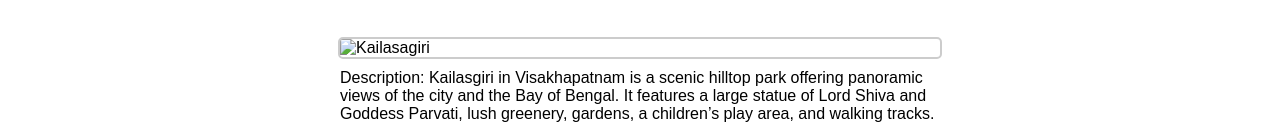
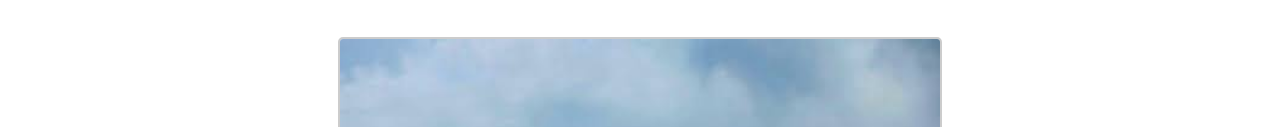
Before and after one commit to Tulasi4394/Tulasi3.github.io, a plain HTML site: page index.html in a window 1280 px wide. Shown: the part 699-826 px from the top of the page. Drawn offline with Linux system fonts and the light colour scheme.

Commit message:
Update index.html

```diff
--- a/index.html
+++ b/index.html
@@ -75,7 +75,7 @@
         </div>
 
         <div class="image-container">
-            <img src="" alt="Kailasagiri">
+            <img src="https://raw.githubusercontent.com/Tulasi4394/Tulasi3.github.io/refs/heads/main/images%20(10).jpeg" alt="Kailasagiri">
             <p>Description: Kailasgiri in Visakhapatnam is a scenic hilltop park offering panoramic views of the city and the Bay of Bengal. It features a large statue of Lord Shiva and Goddess Parvati, lush greenery, gardens, a children’s play area, and walking tracks.</p>
         </div>
 
```
